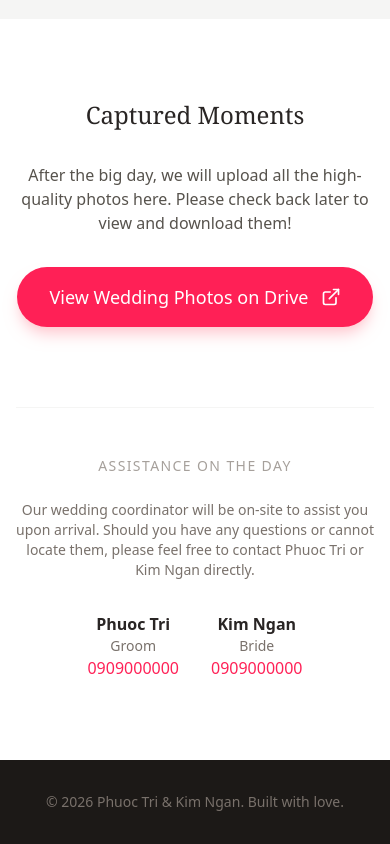
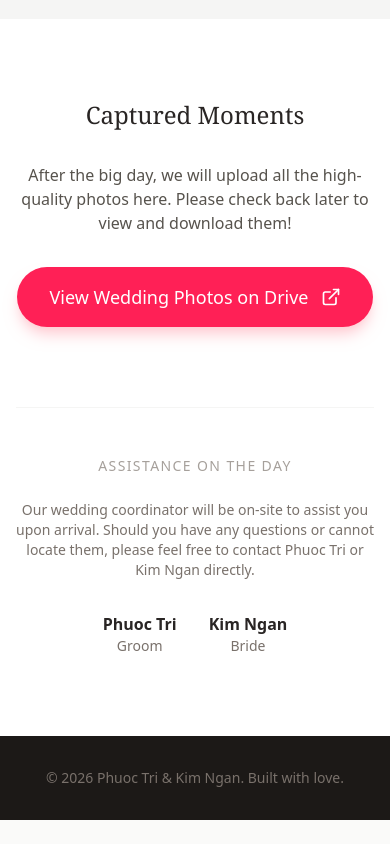
Before and after one commit to tritrandaveggu/wedding-site, a Next.js app: page / in a window 390 px wide. Shown: the part 6191-7035 px from the top of the page. After the commit the page ends 7011 px from the top, so only its background shows below. Built offline with nearby package versions, Linux system fonts and the light colour scheme.

Commit message:
Remove phone numbers from contacts section

```diff
--- a/app/(site)/page.tsx
+++ b/app/(site)/page.tsx
@@ -214,7 +214,6 @@ export default async function Home() {
                             <div key={idx} className="text-center">
                                 <p className="font-semibold text-stone-800">{contact.name}</p>
                                 <p className="text-sm text-stone-500">{contact.role}</p>
-                                <a href={`tel:${contact.phone}`} className="text-rose-500 hover:underline">{contact.phone}</a>
                             </div>
                         ))}
                     </div>
```
